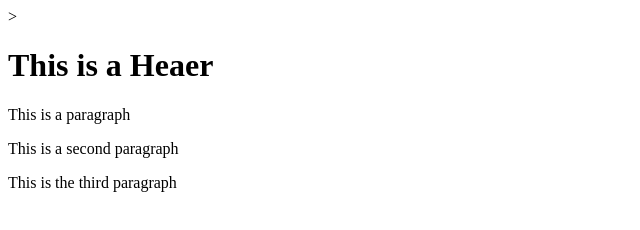
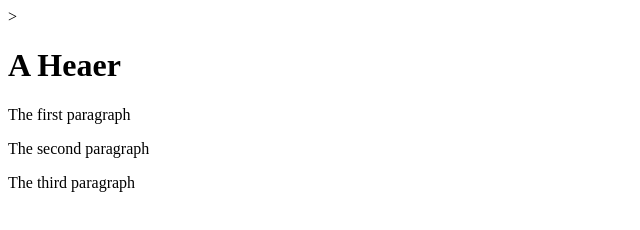
Before and after one commit to BAIXINYI/git-test, a website: page index.html in a window 1280 px wide. Shown: the whole page, without its empty margins (0-640 px from the left). Drawn offline with Linux system fonts and the light colour scheme.

Commit message:
Update index.html
Add more content

```diff
--- a/index.html
+++ b/index.html
@@ -3,9 +3,9 @@
     <head></head>>
 
     <body>
-        <h1>This is a Heaer</h1>
-        <p>This is a paragraph</p>
-        <p>This is a second paragraph</p>
-        <p>This is the third paragraph</p>
+        <h1>A Heaer</h1>
+        <p>The first paragraph</p>
+        <p>The second paragraph</p>
+        <p>The third paragraph</p>
     </body>
 </html>
```
